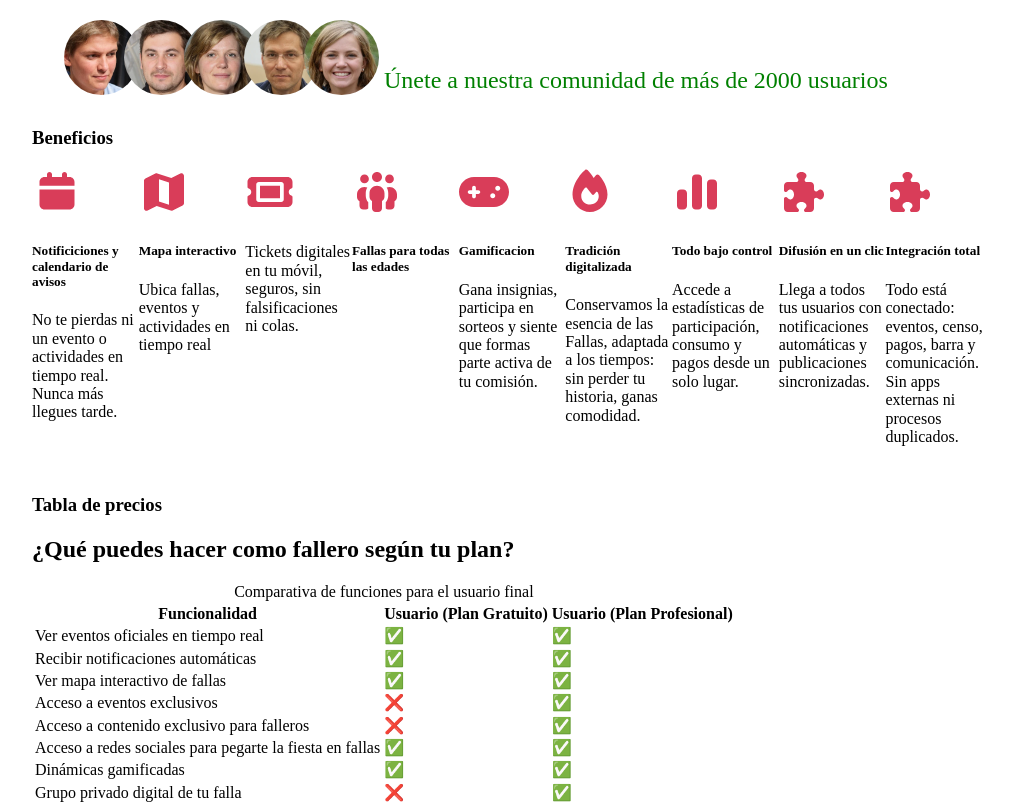
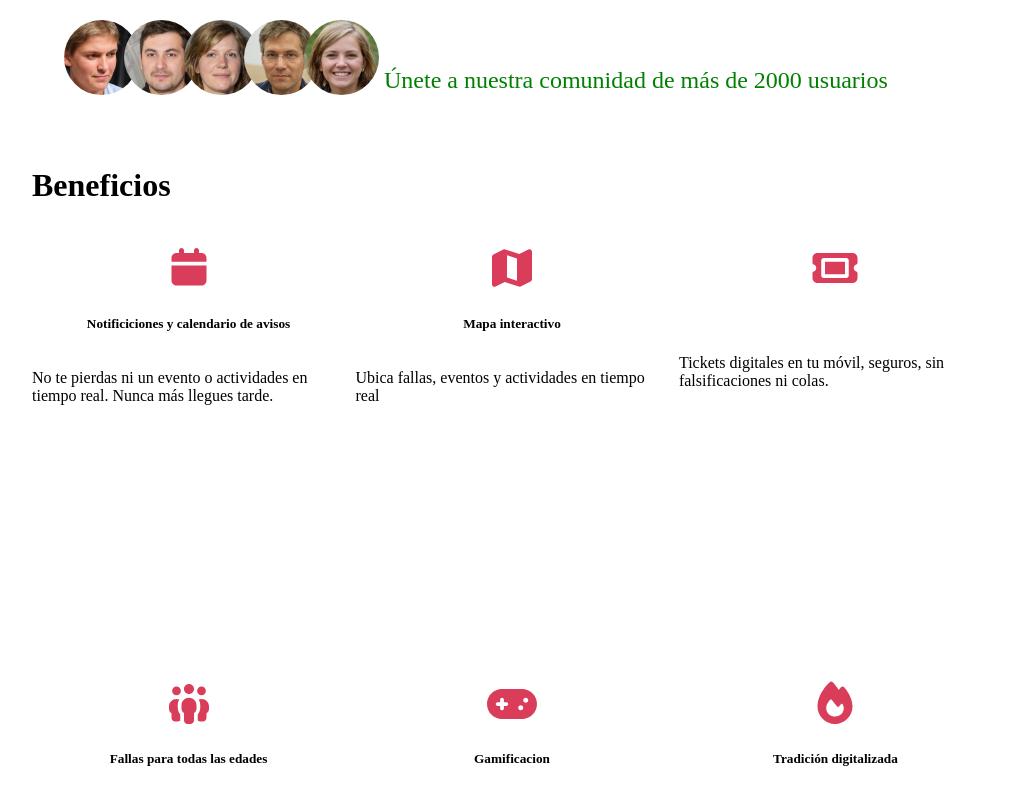
Before and after one commit to JgregoriDev/falles360-Francesc, a React (Vite) app: page / in a window 1280 px wide. Shown: the part 620-1424 px from the top of the page, without its empty margins (128-1141 px from the left). Built offline with nearby package versions, Linux system fonts and the light colour scheme.

Commit message:
plantilla mejorada con grid

```diff
--- a/src/components/Beneficios/Beneficios.css
+++ b/src/components/Beneficios/Beneficios.css
@@ -1,21 +1,41 @@
 #icon {
   fill: blue;
 }
-
+.container__title{
+  font-size: xx-large;
+  margin-top: 2.25em;
+  margin-bottom: 1.25em;
+}
 .container__beneficios {
+  display: grid;
+  grid-template-columns: 1fr;
+  gap: 0.65em;
+  place-content: center;
+}
+.container__beneficios>div{
   display: flex;
+  min-height: 175px;
   flex-direction: column;
+  justify-content: start;
+  align-items: center;
 }
 
-.container__beneficios > div {
-  width: 100%; /* En móvil, ocupa todo el ancho */
-}
+@media screen and (min-width: 575px) {
+.container__beneficios {
+  display: grid;
+    grid-template-columns: repeat(2, 1fr);
+  }
+  .container__beneficios>div{
+      min-height: 325px;
 
-@media screen and (min-width: 600px) {
-  .container__beneficios {
-    flex-direction: row;
-  }
-  .container__beneficios > div {
-    width: 33%; /* En desktop, cada div ocupa un tercio */
   }
 }
+@media screen and (min-width: 992px) {
+.container__beneficios {
+    grid-template-columns: repeat(3, 1fr);
+  }
+  .container__beneficios>div{
+      min-height: 425px;
+
+  }
+}
--- a/src/components/Beneficios/Beneficios.jsx
+++ b/src/components/Beneficios/Beneficios.jsx
@@ -2,9 +2,12 @@ import "./Beneficios.css";
 export const Beneficios = () => {
   return (
     <section className="section">
-      <h3>Beneficios</h3>
+      <h3 className="container__title">Beneficios</h3>
       <div className="container__beneficios">
         <div className="">
+          <div className="">
+              </div>
+
           <svg
             xmlns="http://www.w3.org/2000/svg"
             height={50}
@@ -21,6 +24,9 @@ export const Beneficios = () => {
           </p>
         </div>
         <div className="">
+          <div className="">
+              </div>
+
           <svg
             height={50}
             width={50}
@@ -35,6 +41,9 @@ export const Beneficios = () => {
           <p className="">Ubica fallas, eventos y actividades en tiempo real</p>
         </div>
         <div className="">
+          <div className="">
+              </div>
+
           <svg
             height={50}
             width={50}
@@ -52,6 +61,9 @@ export const Beneficios = () => {
           </p>
         </div>
         <div className="">
+          <div className="">
+              </div>
+
           <svg
             height={50}
             width={50}
@@ -66,6 +78,9 @@ export const Beneficios = () => {
           <p className=""></p>
         </div>
         <div className="">
+          <div className="">
+              </div>
+
           <svg
             height={50}
             width={50}
@@ -83,6 +98,9 @@ export const Beneficios = () => {
           </p>
         </div>
         <div className="">
+          <div className="">
+              </div>
+
           <svg
             height={50}
             width={50}
@@ -100,6 +118,9 @@ export const Beneficios = () => {
           </p>
         </div>
         <div className="">
+          <div className="">
+              </div>
+
           <svg
             height={50}
             width={50}
@@ -117,6 +138,9 @@ export const Beneficios = () => {
           </p>
         </div>
         <div className="">
+          <div className="">
+              </div>
+
           <svg
             height={50}
             width={50}
@@ -134,6 +158,9 @@ export const Beneficios = () => {
           </p>
         </div>
         <div className="">
+          <div className="">
+              </div>
+
           <svg
             height={50}
             width={50}
```
